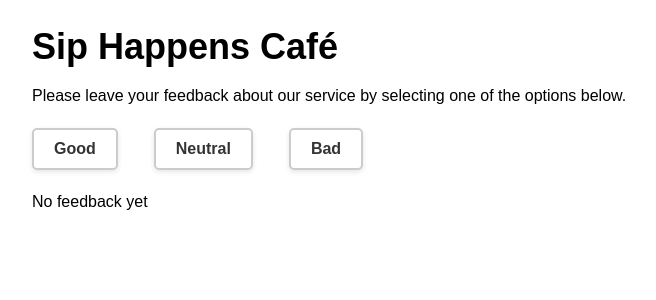
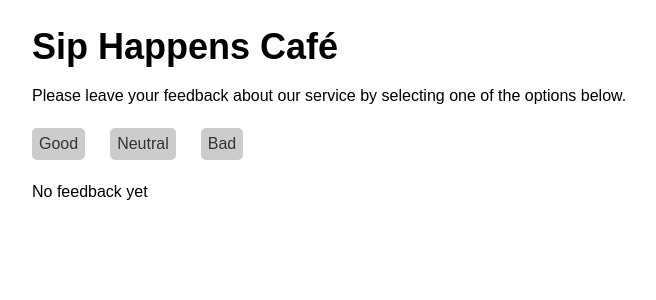
Before and after one commit to ValeriiaSeliverstova/goit-neo-react-hw-module2, a React (Vite) app: page / in a window 1280 px wide. Shown: the top 300 px of the page, without its empty margins (18-674 px from the left). Built offline with nearby package versions, Linux system fonts and the light colour scheme.

Commit message:
chore: fix style for buttons

```diff
--- a/src/Feedback.module.css
+++ b/src/Feedback.module.css
@@ -1,5 +1,5 @@
 .feedback {
   display: flex;
   flex-direction: column;
-  gap: 1rem;
+  gap: 5px;
 }
--- a/src/Options.module.css
+++ b/src/Options.module.css
@@ -1,19 +1,15 @@
 .options {
   display: flex;
   flex-direction: row;
-  gap: 1rem;
+  gap: 5px;
   margin: 10px auto;
 }
 
 .button {
-  padding: 10px 20px;
+  padding: 5px;
   font-size: 16px;
-  font-weight: bold;
   border: 2px solid #ccc;
   border-radius: 5px;
-  background-color: white;
+  background-color: #ccc;
   color: #333;
-  cursor: pointer;
-  transition: all 0.3s ease;
-  box-shadow: 0 2px 5px rgba(0, 0, 0, 0.1);
 }
```
